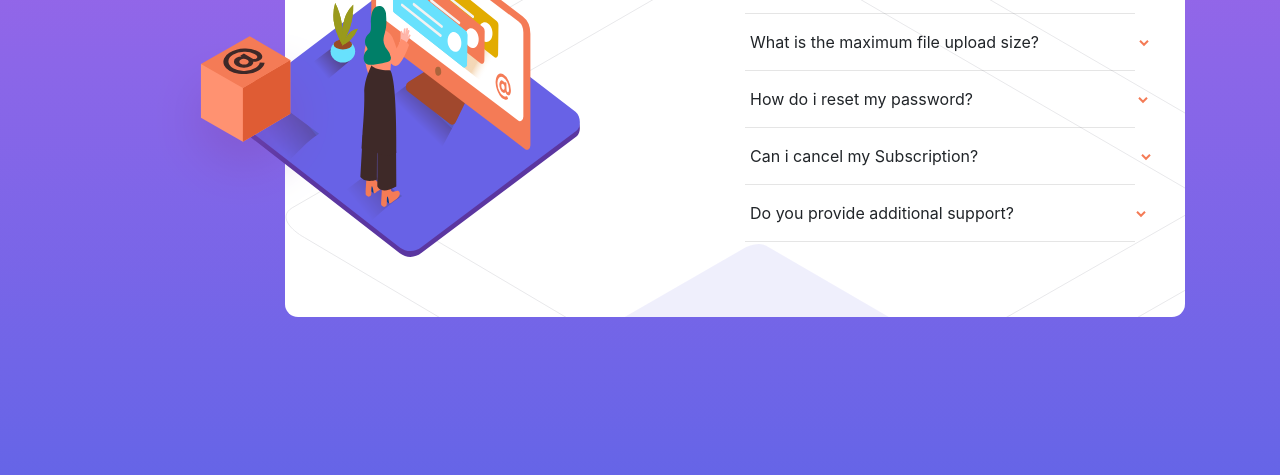
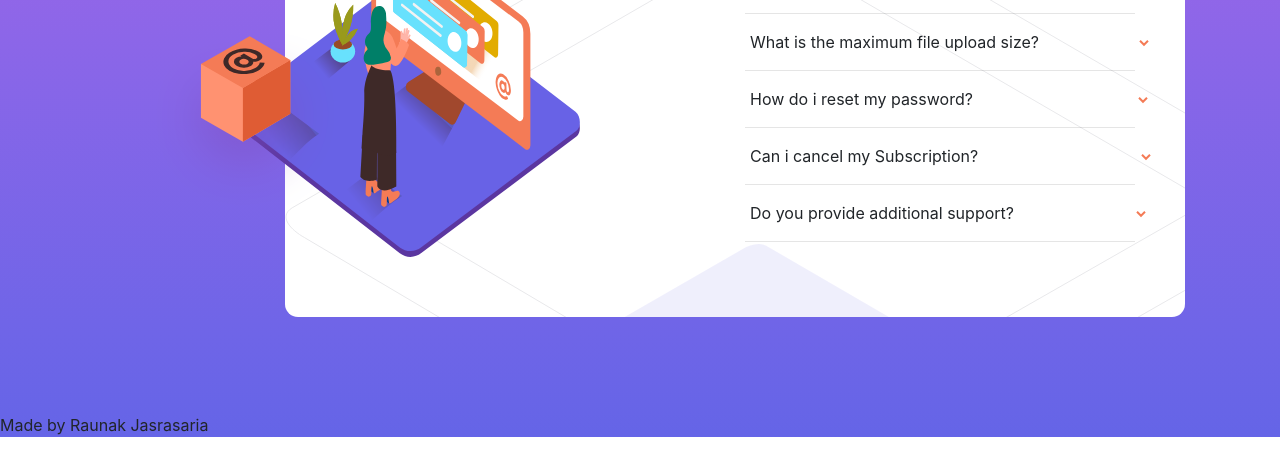
Before and after one commit to RaunakJasrasaria/FAQs-Page, a plain HTML site: page index.html in a window 1280 px wide. Shown: the part 317-792 px from the top of the page. Drawn offline with nearby package versions, Linux system fonts and the light colour scheme.

Commit message:
Update index.html

```diff
--- a/index.html
+++ b/index.html
@@ -74,7 +74,8 @@
             </div>
           </div>
 
-  <br><br><br><br><br><br><br>
+  <br><br><br><br>
+      <footer class="madeby">Made by Raunak Jasrasaria</footer>
     </section>
     <script src="https://ajax.googleapis.com/ajax/libs/jquery/3.5.1/jquery.min.js"></script>
     <script src="index.js" charset="utf-8"></script>
```
